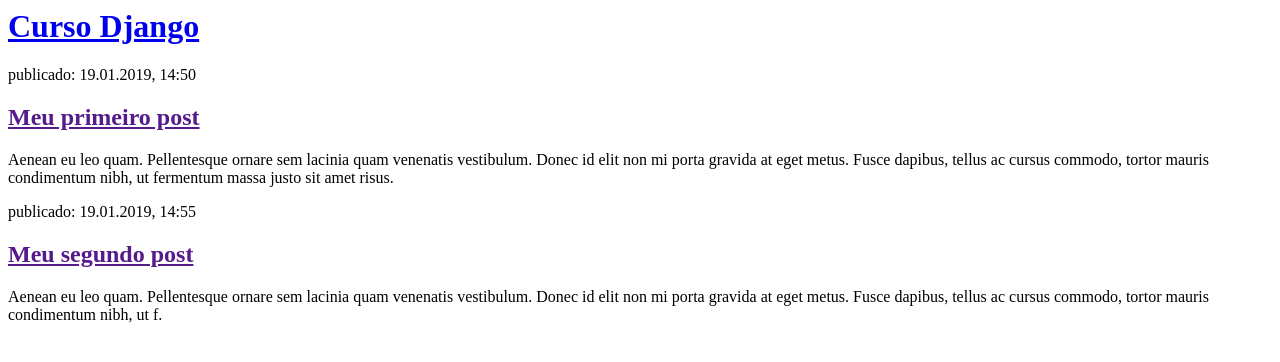
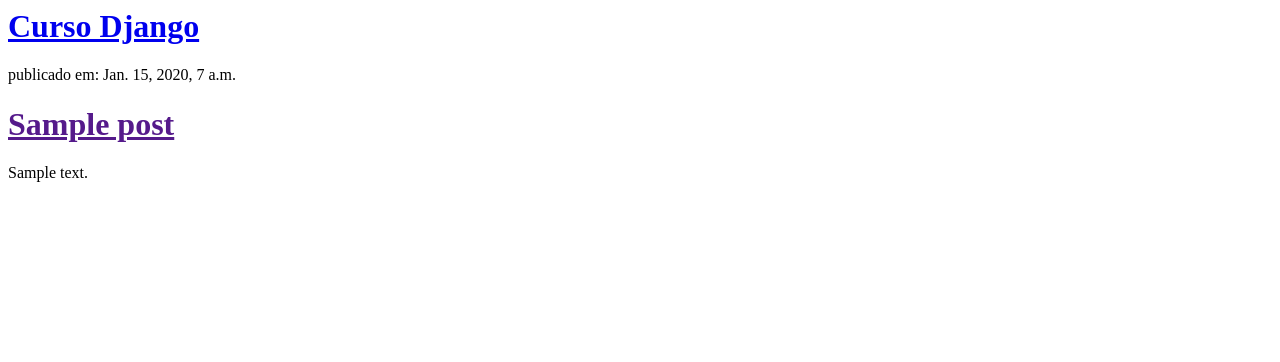
Before and after one commit to Doginnn/cursodjango, a Django app: template blog/templates/blog/post_list.html in a window 1280 px wide. Shown: the top 362 px of the page. Run offline with Django 3.2, Linux system fonts and the light colour scheme; the template is opened without the code that fills it: values that come from a table or form of the project are taken from there, others are empty; tables that the repository leaves empty hold one stand-in row (values such as "Sample post").

Commit message:
[UPD] Atualização de post_list.html e views.py

```diff
--- a/blog/templates/blog/post_list.html
+++ b/blog/templates/blog/post_list.html
@@ -1,22 +1,11 @@
-<html>
-    <head>
-        <title>Curso Django</title>
-    </head>
-    <body>
-        <div>
-            <h1><a href="/">Curso Django</a></h1>
-        </div>
+<div>
+    <h1><a href="/">Curso Django</a></h1>
+</div>
 
-        <div>
-            <p>publicado: 19.01.2019, 14:50</p>
-            <h2><a href="">Meu primeiro post</a></h2>
-            <p>Aenean eu leo quam. Pellentesque ornare sem lacinia quam venenatis vestibulum. Donec id elit non mi porta gravida at eget metus. Fusce dapibus, tellus ac cursus commodo, tortor mauris condimentum nibh, ut fermentum massa justo sit amet risus.</p>
-        </div>
-
-        <div>
-            <p>publicado: 19.01.2019, 14:55</p>
-            <h2><a href="">Meu segundo post</a></h2>
-            <p>Aenean eu leo quam. Pellentesque ornare sem lacinia quam venenatis vestibulum. Donec id elit non mi porta gravida at eget metus. Fusce dapibus, tellus ac cursus commodo, tortor mauris condimentum nibh, ut f.</p>
-        </div>
-    </body>
-</html>
+{% for post in posts %}
+    <div>
+        <p>publicado em: {{ post.published_date }}</p>
+        <h1><a href="">{{ post.title }}</a></h1>
+        <p>{{ post.text|linebreaksbr }}</p>
+    </div>
+{% endfor %}
```
Also changed, not shown: blog/views.py (+5 -2 lines).
